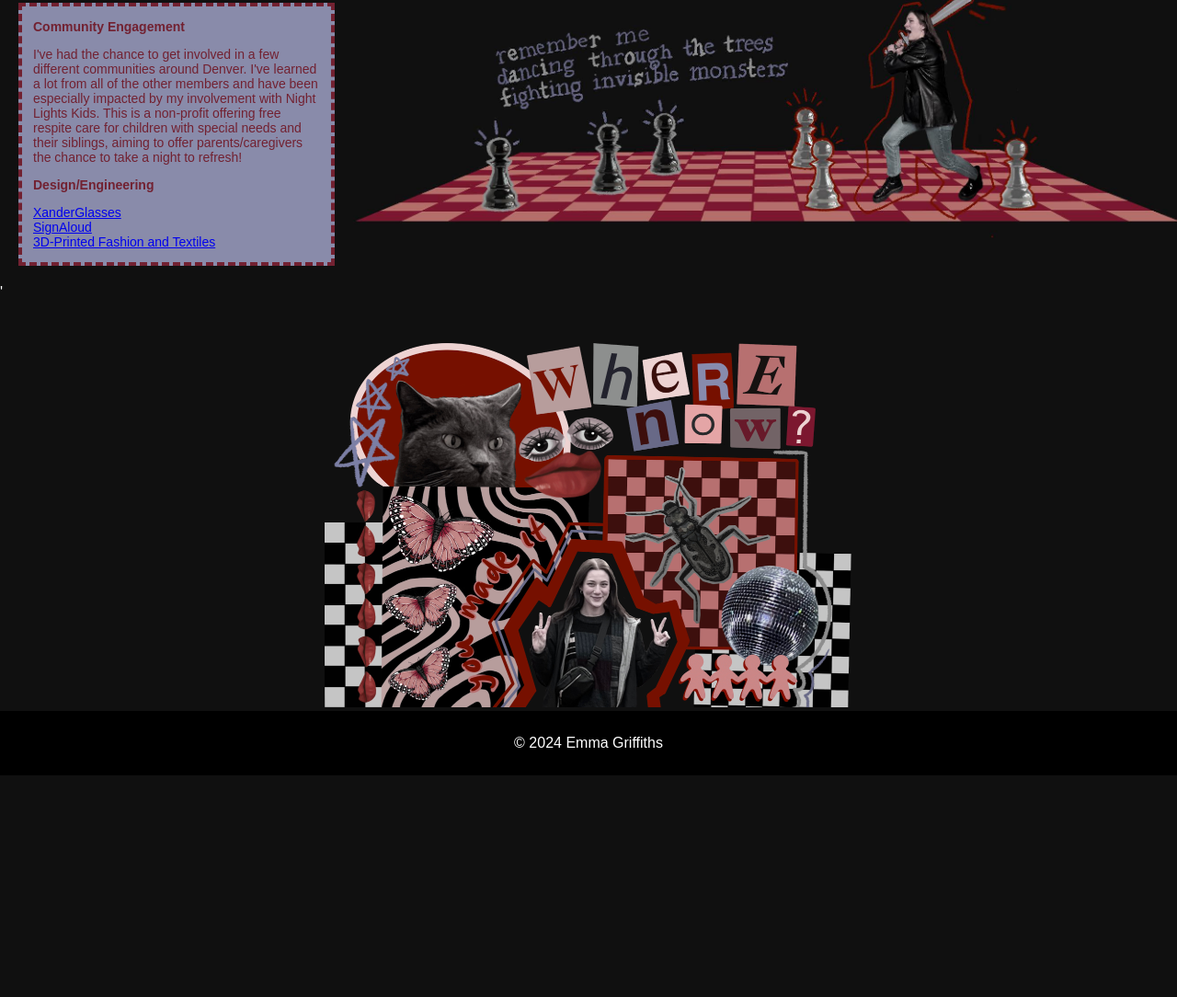
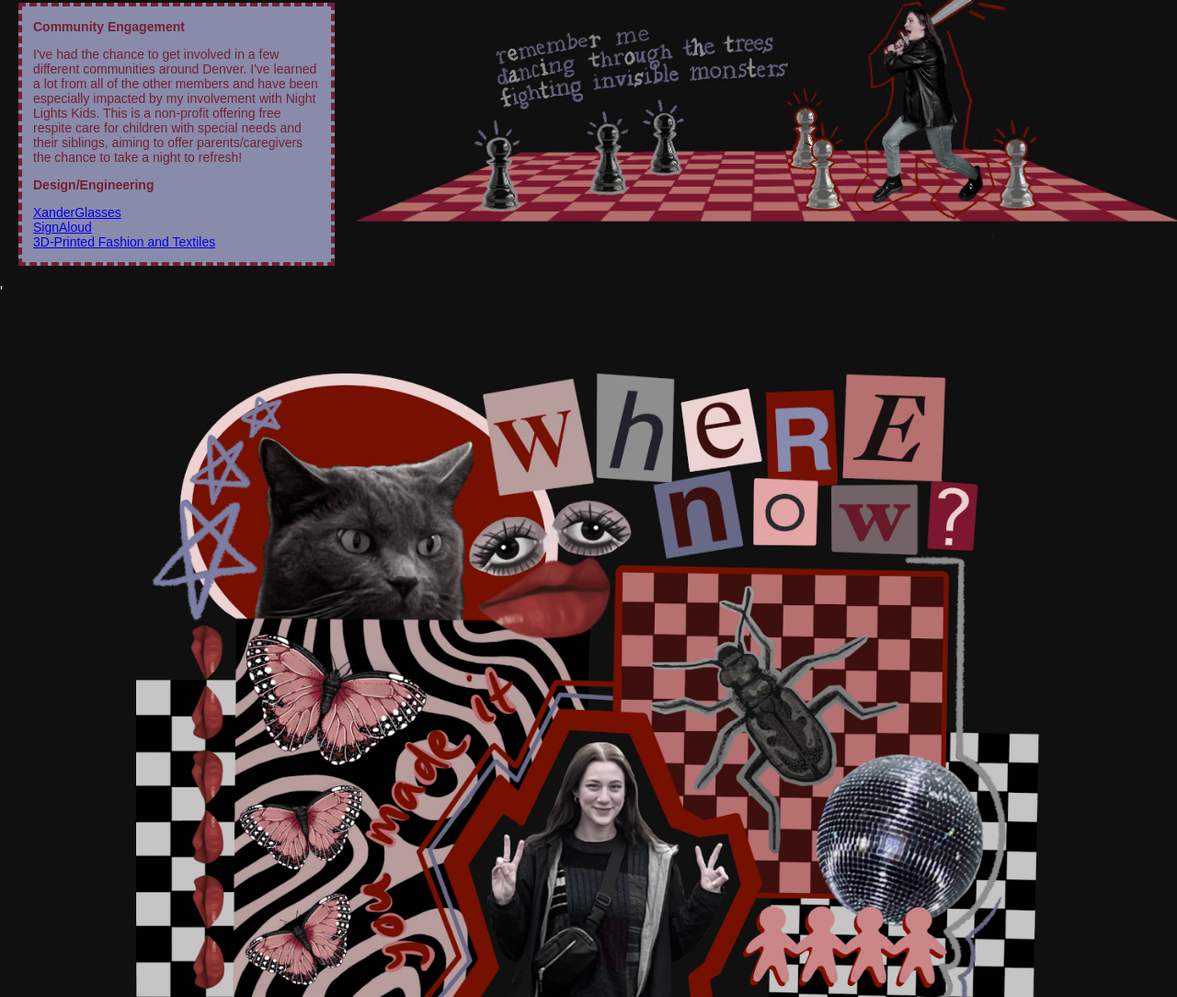
Before and after one commit to egriff44/egriff44.github.io, a plain HTML site: page aboutme.html in a window 1280 px wide. Shown: the part 685-1769 px from the top of the page at 92% size. Before the commit the page ends 1528 px from the top, so only its background shows below. Drawn offline with Linux system fonts and the light colour scheme.

Commit message:
combine about me and home

```diff
--- a/aboutme.html
+++ b/aboutme.html
@@ -237,7 +237,7 @@
     </div>
 '   <center>
     <div>
-        <img style='max-width: 700px;' src="./references/website-homepage-scaled-3.jpg"/>
+        <img style='max-width: 1200px;' src="./references/website-homepage-scaled-3.jpg"/>
     </div>
     </center>
 
```
